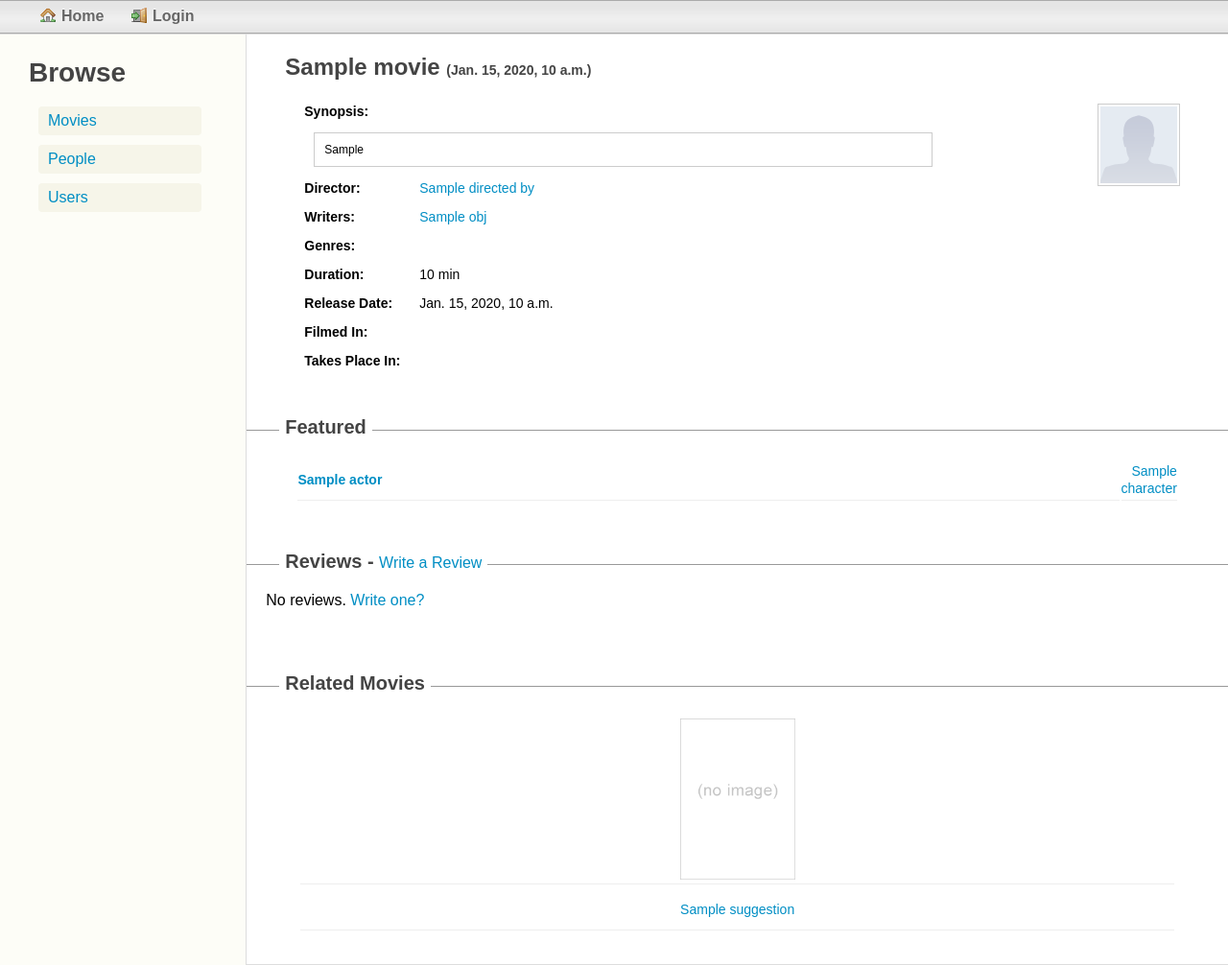
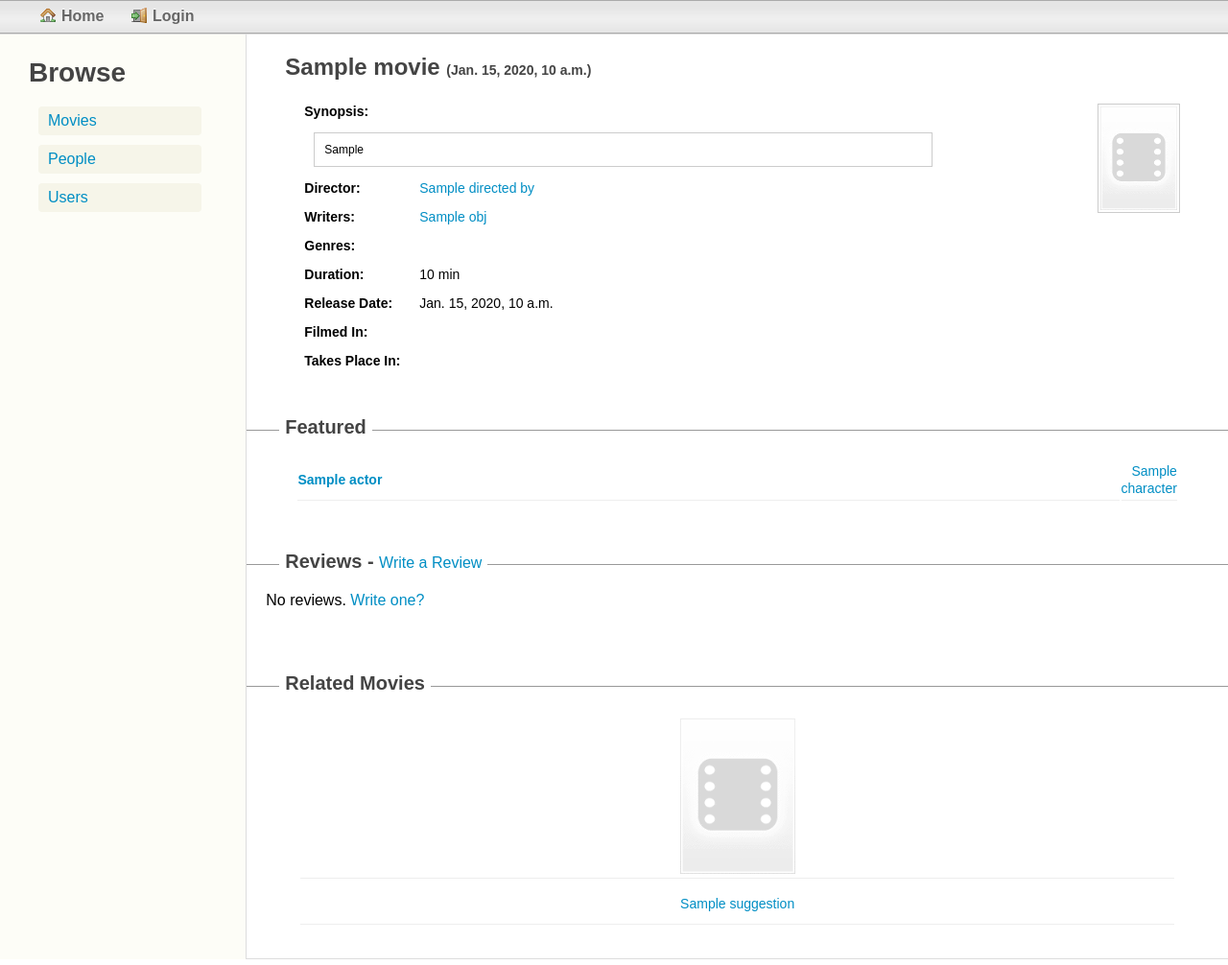
Before and after one commit to pgaspar/Social-Movie-Database, a Django app: template SMDB/smdb/templates/movie.html in a window 1280 px wide. Shown: the part 60-1066 px from the top of the page at 96% size. Run offline with Django 3.2, Linux system fonts and the light colour scheme; the template is opened without the code that fills it: most values are stand-ins (such as "Sample title", 1, 10 or a date in 2020).

Commit message:
Some fixes to the last commit...

```diff
--- a/SMDB/media/css/main.css
+++ b/SMDB/media/css/main.css
@@ -268,7 +268,8 @@ h1#header-title a {
 	float: right;
 	border: 1px #CCC solid;
 	padding: 2px;
-	margin-right: 50px
+	margin-right: 50px;
+	width: 80px;
 }
 
 /*** SIDEBAR ***/
--- a/SMDB/smdb/templates/movie.html
+++ b/SMDB/smdb/templates/movie.html
@@ -8,7 +8,7 @@
 		{% if request.user.is_authenticated %}<a href="#"><span class="button done">Mark as Seen</span></a>{% endif %}
 	</h2>
 
-	<img class="description-photo" src="{{ MEDIA_URL }}images/user-default.png" />
+	<img class="description-photo" src="{{ MEDIA_URL }}/images/movie-default.png" style="width: 80px"/>
 
 	<div class="description">
 
```
Also changed, not shown: SMDB/media/images/movie-default.png.
